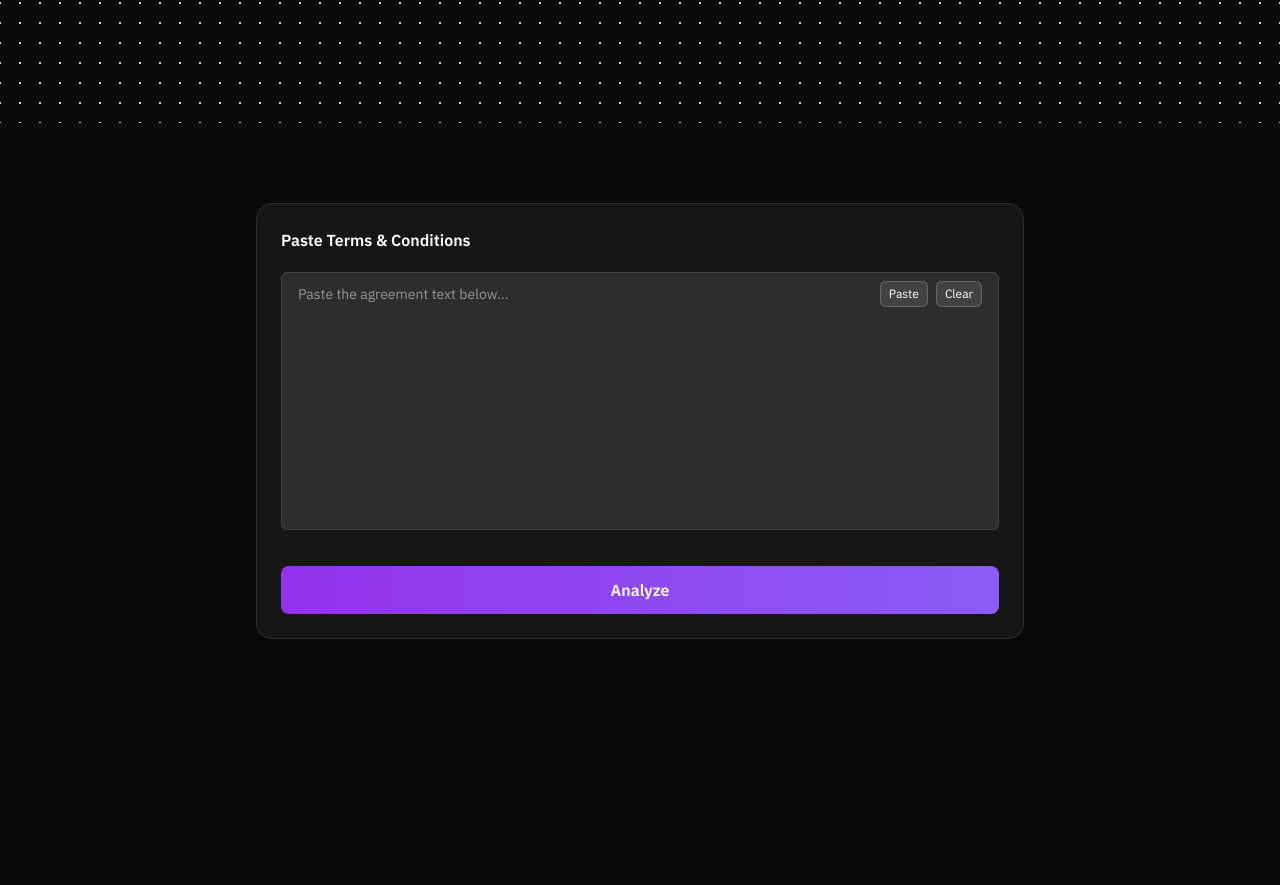
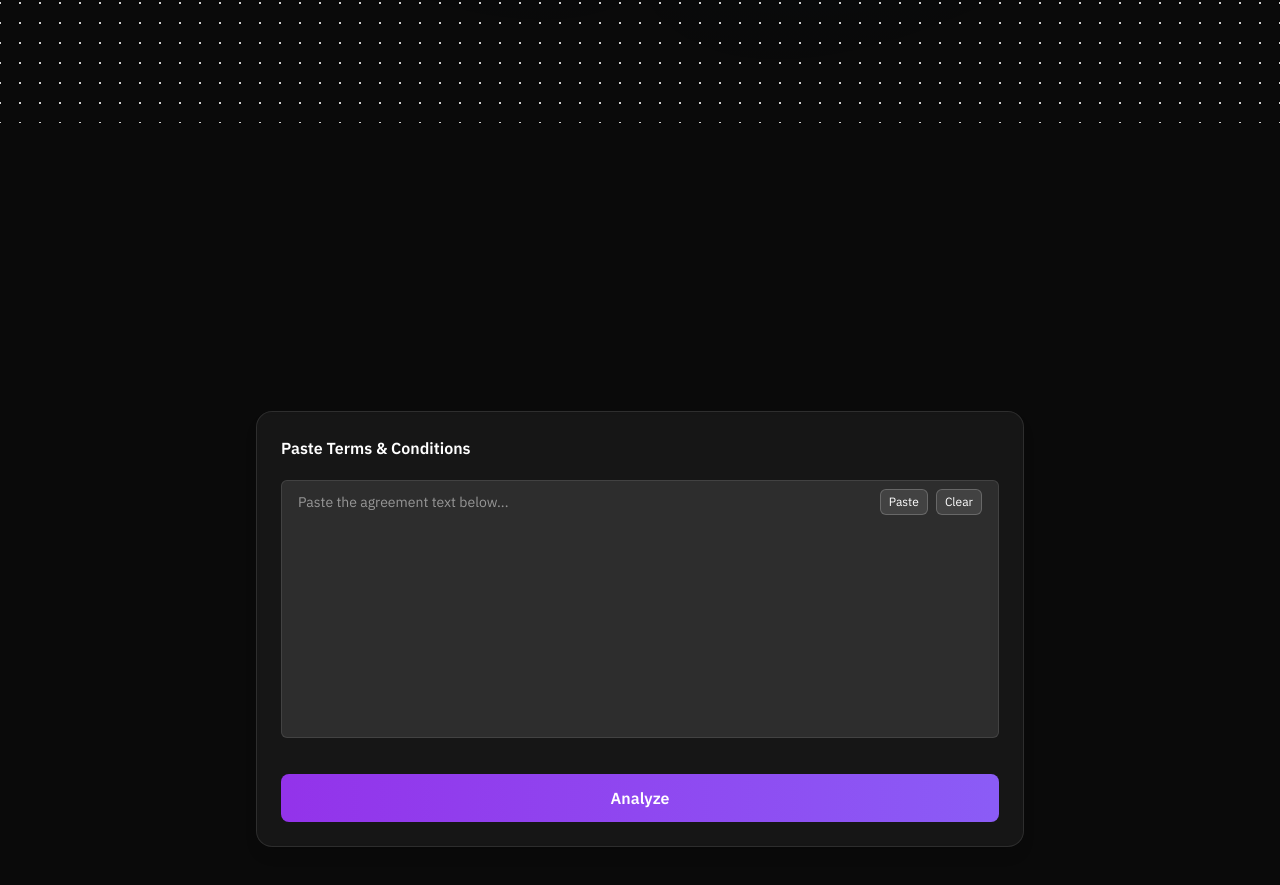
Before and after one commit to notgautham/LegalLint, a Next.js app in the folder code/: page / in a window 1280 px wide. Shown: the part 677-1562 px from the top of the page. Built offline with nearby package versions, Linux system fonts and the light colour scheme.

Commit message:
final changes 1

```diff
--- a/code/app/layout.js
+++ b/code/app/layout.js
@@ -1,36 +1,31 @@
-import "./globals.css"
-import { IBM_Plex_Sans } from "next/font/google"
-import { DotBackground } from "@/components/DotBG"
-import { Spotlight } from "@/components/spotlight"
-import Analyzer from "@/components/Analyzer"
-import ScrollBlurOverlay from "@/components/ScrollBlurOverlay" // ✅
+import "./globals.css";
+import { IBM_Plex_Sans } from "next/font/google";
+import { DotBackground } from "@/components/DotBG";
+import { Spotlight } from "@/components/spotlight";
+import ScrollLayoutWrapper from "@/components/ScrollLayoutWrapper";
+import ScrollBlurOverlay from "@/components/ScrollBlurOverlay";
 
 const ibm = IBM_Plex_Sans({
   subsets: ["latin"],
   weight: ["400", "500", "600", "700"],
-  variable: "--font-ibm"
-})
+  variable: "--font-ibm",
+});
 
 export const metadata = {
-  title: "LegalLint"
-}
+  title: "LegalLint",
+};
 
 export default function RootLayout({ children }) {
   return (
     <html lang="en" className={ibm.variable}>
-      <body className={`${ibm.className} relative min-h-screen overflow-x-hidden bg-neutral-950`}>
+      <body
+        className={`${ibm.className} relative min-h-screen overflow-x-hidden bg-neutral-950`}
+      >
         <DotBackground />
         <Spotlight />
-        <ScrollBlurOverlay /> {/* ✅ scroll-based animated blur */}
-          <section className="relative h-screen flex items-center justify-center">
-            <h1 className="text-5xl md:text-7xl font-extrabold text-center text-white drop-shadow-lg">
-              LegalLint
-            </h1>
-          </section>
-          <section className="relative min-h-screen pt-8">
-            <Analyzer />
-          </section>
+        <ScrollBlurOverlay />
+        <ScrollLayoutWrapper>{children}</ScrollLayoutWrapper>
       </body>
     </html>
-  )
+  );
 }
--- /dev/null
+++ b/code/components/ScrollLayoutWrapper.jsx
@@ -0,0 +1,34 @@
+'use client'
+
+import { useEffect, useRef } from "react"
+import Analyzer from "@/components/Analyzer"
+
+export default function ScrollLayoutWrapper({ children }) {
+  const inputFormRef = useRef(null)
+
+  useEffect(() => {
+    // Reset scroll to top on every reload
+    window.scrollTo(0, 0)
+
+    // Scroll to input form after 2 seconds
+    const timer = setTimeout(() => {
+      inputFormRef.current?.scrollIntoView({ behavior: "smooth" })
+    }, 2000)
+
+    return () => clearTimeout(timer)
+  }, [])
+
+  return (
+    <>
+      <section className="relative h-screen flex items-center justify-center">
+        <h1 className="text-5xl md:text-7xl font-extrabold text-center text-white drop-shadow-lg">
+          LegalLint
+        </h1>
+      </section>
+
+      <section ref={inputFormRef} className="relative min-h-screen pt-[15rem]">
+        <Analyzer />
+      </section>
+    </>
+  )
+}
--- a/code/components/results/GlowingOutput.jsx
+++ b/code/components/results/GlowingOutput.jsx
@@ -70,7 +70,7 @@ export default function GlowingOutput({ result }) {
       : "None detected";
 
   return (
-    <div className="w-[41%] max-w-6xl mx-auto">
+    <div className="w-[41%] max-w-6xl mx-auto pb-20">
       <ul className="grid gap-5 grid-cols-1 sm:grid-cols-2 lg:grid-cols-3 auto-rows-auto">
         {/* ------- All Risk Scores (spans 3 columns) ------- */}
         <li className="lg:col-span-3">
```
